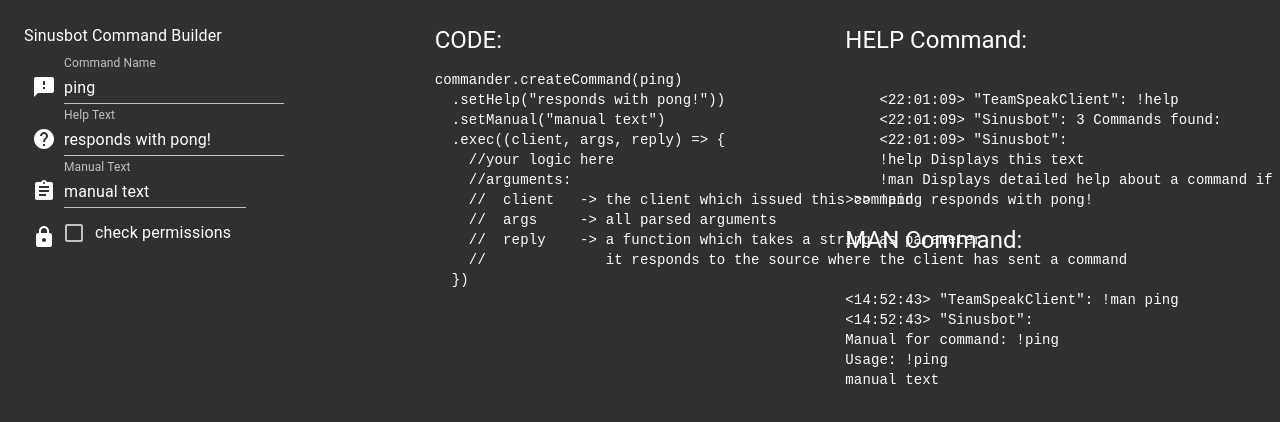
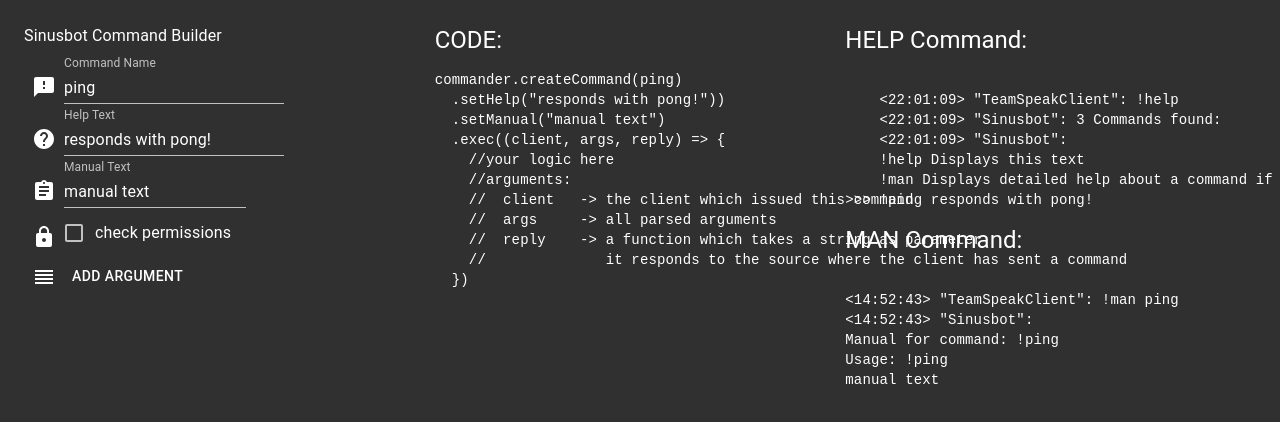
Before and after one commit to Multivit4min/sinusbot-command-gui, a React (Create React App) app: page / in a window 1280 px wide. Shown: the top 422 px of the page. Built offline with nearby package versions, Linux system fonts and the light colour scheme.

Commit message:
add dynamiclistcomponent

```diff
--- a/src/app/command/Abstract.tsx
+++ /dev/null
@@ -1,21 +0,0 @@
-import { Component } from "react"
-
-
-export abstract class CommandComponent<T> extends Component<T> {
-
-  abstract readonly hasConfig: boolean
-  abstract readonly hasCode: boolean
-
-}
-
-export interface ConfigInterface {
-  readonly hasConfig: true
-  getValue(): any
-  renderConfigField(): JSX.Element
-}
-
-export interface CodeInterface {
-  readonly hasCode: true
-  renderCode(): string
-  displayCode(): boolean
-}
--- /dev/null
+++ b/src/app/components/Abstract.tsx
@@ -0,0 +1,15 @@
+export interface CommandComponent {
+  readonly hasConfig: boolean
+  readonly hasCode: boolean
+}
+
+export interface ConfigInterface extends CommandComponent {
+  readonly hasConfig: true
+  renderConfigField(key?: number): JSX.Element
+}
+
+export interface CodeInterface extends CommandComponent {
+  readonly hasCode: true
+  renderCode(): string
+  displayCode(): boolean
+}
--- a/src/app/command/CheckBoxComponent.tsx
+++ b/src/app/components/CheckBoxComponent.tsx
@@ -3,7 +3,7 @@
 import FormControlLabel from "@material-ui/core/FormControlLabel"
 import Checkbox from "@material-ui/core/Checkbox"
 
-import { CommandComponent, ConfigInterface, CodeInterface } from "./Abstract"
+import { ConfigInterface, CodeInterface } from "./Abstract"
 
 export interface CheckBoxComponentConfig {
   getValue: (component: CheckBoxComponent) => boolean
@@ -14,7 +14,7 @@
   label: string
 }
 
-export class CheckBoxComponent extends CommandComponent<{}> implements ConfigInterface, CodeInterface {
+export class CheckBoxComponent implements ConfigInterface, CodeInterface {
 
   readonly hasConfig = true
   readonly hasCode = true
@@ -25,8 +25,7 @@
   private icon: JSX.Element
   private label: string
 
-  constructor(config: CheckBoxComponentConfig, props: Readonly<{}> = {}) {
-    super(props)
+  constructor(config: CheckBoxComponentConfig) {
     this.valueCallback = config.getValue
     this.changeCallback = config.onChange
     this.displayCodeCallback = config.displayCode || (() => true)
@@ -41,14 +40,6 @@
 
   getValue() {
     return this.valueCallback(this)
-  }
-
-  getLabel() {
-    return this.label
-  }
-
-  getIcon() {
-    return this.icon
   }
 
   displayCode() {
--- /dev/null
+++ b/src/app/components/DynamicListComponent/ListSelect.tsx
@@ -0,0 +1,107 @@
+import React, { Component } from "react"
+
+import { withStyles, createStyles, Theme } from "@material-ui/core/styles"
+import Grid from "@material-ui/core/Grid"
+import Button from "@material-ui/core/Button"
+import Dialog from "@material-ui/core/Dialog"
+import DialogActions from "@material-ui/core/DialogActions"
+import DialogContent from "@material-ui/core/DialogContent"
+import InputLabel from "@material-ui/core/InputLabel"
+import Input from "@material-ui/core/Input"
+import FormControl from "@material-ui/core/FormControl"
+import Select from "@material-ui/core/Select"
+
+const styles = ({ spacing }: Theme) => createStyles({
+  container: {
+    display: "flex",
+    flexWrap: "wrap",
+  },
+  formControl: {
+    margin: spacing(1),
+    minWidth: 120,
+  },
+})
+
+interface IState {
+  open: boolean
+  selected: string
+}
+
+interface IProps {
+  classes: Record<string, string>
+  icon: JSX.Element
+  label: string
+  listItems: string[]
+  select: (item: string) => void
+}
+
+class ListSelect extends Component<IProps, IState> {
+
+  constructor(props: Readonly<IProps>) {
+    super(props)
+    this.state = {
+      selected: "",
+      open: false
+    }
+  }
+
+  handleOpen = () => {
+    this.setState({ open: true })
+  }
+
+  handleClose = (submit: boolean = false) => () => {
+    const { selected } = this.state
+    const { select, listItems } = this.props
+    if (submit && listItems.includes(selected)) select(selected)
+    this.setState({ open: false, selected: "" })
+  }
+
+  handleChange = (event: React.ChangeEvent<any>) => {
+    this.setState({ selected: event.target.value || "" })
+  }
+
+  render() {
+    const { open, selected } = this.state
+    const { classes, label, icon, listItems } = this.props
+
+    return (
+      <Grid container spacing={1} alignItems="flex-end">
+        <Grid item>
+          {icon}
+        </Grid>
+        <Grid item>
+          <Button onClick={this.handleOpen}>{label}</Button>
+          <Dialog open={open} onClose={this.handleClose(false)}>
+            <DialogContent>
+              <form className={classes.container}>
+                <FormControl className={classes.formControl}>
+                  <InputLabel htmlFor="demo-dialog-native">{label}</InputLabel>
+                  <Select
+                    native
+                    value={selected}
+                    onChange={this.handleChange}
+                    input={<Input id="demo-dialog-native" />}
+                  >
+                    <option value="" />
+                    {listItems.map((item, i) => <option key={i} value={item}>{item}</option>)}
+                  </Select>
+                </FormControl>
+              </form>
+            </DialogContent>
+            <DialogActions>
+              <Button onClick={this.handleClose(false)} color="primary">
+                Cancel
+              </Button>
+              <Button onClick={this.handleClose(true)} color="primary">
+                Ok
+              </Button>
+            </DialogActions>
+          </Dialog>
+        </Grid>
+      </Grid>
+    )
+  }
+}
+
+
+export default withStyles(styles)(ListSelect)
--- /dev/null
+++ b/src/app/components/DynamicListComponent/index.tsx
@@ -0,0 +1,42 @@
+import React from "react"
+import { ConfigInterface } from "../Abstract"
+import ListSelect from "./ListSelect"
+
+export interface DynamicListComponentConfig {
+  icon: JSX.Element
+  label: string
+  listItems: Record<string, any>
+}
+
+export class DynamicListComponent implements ConfigInterface {
+
+  readonly hasConfig = true
+  readonly hasCode = false
+  //private addCallback: (component: DynamicListComponent) => void
+  //private deleteCallback: (component: DynamicListComponent) => void
+  private icon: JSX.Element
+  private label: string
+  private listItems: Record<string, any>
+
+  constructor(config: DynamicListComponentConfig) {
+    this.icon = config.icon
+    this.label = config.label
+    this.listItems = config.listItems
+  }
+
+  selectItem(item: string) {
+    console.log(`TODO: add ${item}`)
+  }
+
+  renderConfigField() {
+    return (
+      <ListSelect
+        label={this.label}
+        icon={this.icon}
+        listItems={Object.keys(this.listItems)}
+        select={this.selectItem}
+      />
+    )
+  }
+
+}
--- a/src/app/command/TextComponent.tsx
+++ b/src/app/components/TextComponent.tsx
@@ -2,7 +2,7 @@
 import Grid from "@material-ui/core/Grid"
 import TextField from "@material-ui/core/TextField"
 
-import { CommandComponent, ConfigInterface, CodeInterface } from "./Abstract"
+import { ConfigInterface, CodeInterface } from "./Abstract"
 
 export interface TextComponentConfig {
   getValue: (component: TextComponent) => string
@@ -15,7 +15,7 @@
   multiline?: boolean
 }
 
-export class TextComponent extends CommandComponent<{}> implements ConfigInterface, CodeInterface {
+export class TextComponent implements ConfigInterface, CodeInterface {
 
   readonly hasConfig = true
   readonly hasCode = true
@@ -28,8 +28,7 @@
   private label: string
   private multiline: boolean
 
-  constructor(config: TextComponentConfig, props: Readonly<{}> = {}) {
-    super(props)
+  constructor(config: TextComponentConfig) {
     this.valueCallback = config.getValue
     this.changeCallback = config.onChange
     this.isValidCallback = config.isValid || (() => true)
@@ -48,14 +47,6 @@
     return this.valueCallback(this)
   }
 
-  getLabel() {
-    return this.label
-  }
-
-  getIcon() {
-    return this.icon
-  }
-
   isValid() {
     return this.isValidCallback(this)
   }
@@ -68,9 +59,9 @@
     return this.renderCodeCallback(this)
   }
 
-  renderConfigField() {
+  renderConfigField(key?: number) {
     return (
-      <Grid container spacing={1} alignItems="flex-end">
+      <Grid key={key} container spacing={1} alignItems="flex-end">
         <Grid item>
           {this.icon}
         </Grid>
--- a/src/app/fields.tsx
+++ b/src/app/fields.tsx
@@ -1,17 +1,23 @@
 import React from "react"
-import { TextComponent } from "./command/TextComponent"
-import { CodeComponent } from "./command/CodeComponent"
-import { CheckBoxComponent } from "./command/CheckBoxComponent"
+import { TextComponent } from "./components/TextComponent"
+import { CodeComponent } from "./components/CodeComponent"
+import { CheckBoxComponent } from "./components/CheckBoxComponent"
+import { DynamicListComponent } from "./components/DynamicListComponent/"
 
 import FeedbackIcon from "@material-ui/icons/Feedback"
 import HelpIcon from "@material-ui/icons/Help"
 import AssignmentIcon from "@material-ui/icons/Assignment"
 import LockIcon from "@material-ui/icons/Lock"
+import ReorderIcon from "@material-ui/icons/Reorder"
 
 import { setName, setHelp, setManual, checkPermission } from "./redux/command/actions"
 import { store } from "./redux"
 
-type CommandComponent = TextComponent | CodeComponent | CheckBoxComponent
+type CommandComponent =
+  TextComponent |
+  CodeComponent |
+  CheckBoxComponent |
+  DynamicListComponent
 
 
 export const fields: CommandComponent[] = [
@@ -51,6 +57,15 @@
     //return either true or false in order to allow the client to use this command
   })\n`
   }),
+  new DynamicListComponent({
+    icon: <ReorderIcon />,
+    label: "Add Argument",
+    listItems: {
+      "StringArgument": null,
+      "NumberArgument": null,
+      "ClientArgument": null
+    }
+  }),
   new CodeComponent({
     renderCode: () => `  .exec((client, args, reply) => {
     //your logic here
--- a/src/app/index.tsx
+++ b/src/app/index.tsx
@@ -46,17 +46,17 @@
           <Typography>Sinusbot Command Builder</Typography>
 
           <div className={classes.margin}>
-            {fields.map(config => config.hasConfig ? config.renderConfigField() : null)}
+            {fields.map((config, i) => config.hasConfig ? config.renderConfigField(i) : null)}
           </div>
 
         </Grid>
-        <Grid item xs={4} justify="center">
+        <Grid item xs={4}>
           <Typography variant="h5">CODE:</Typography>
           <pre className="code">
             {fields.map(field => field.hasCode && field.displayCode() ? field.renderCode() : "").join("")}
           </pre>
         </Grid>
-        <Grid item xs={4} justify="center">
+        <Grid item xs={4}>
           <Typography variant="h5">HELP Command:</Typography>
           <pre className="code">
   {`
```
Also changed, not shown: src/app/components/CodeComponent.tsx (renamed from src/app/command/CodeComponent.tsx, +3 -4 lines).
